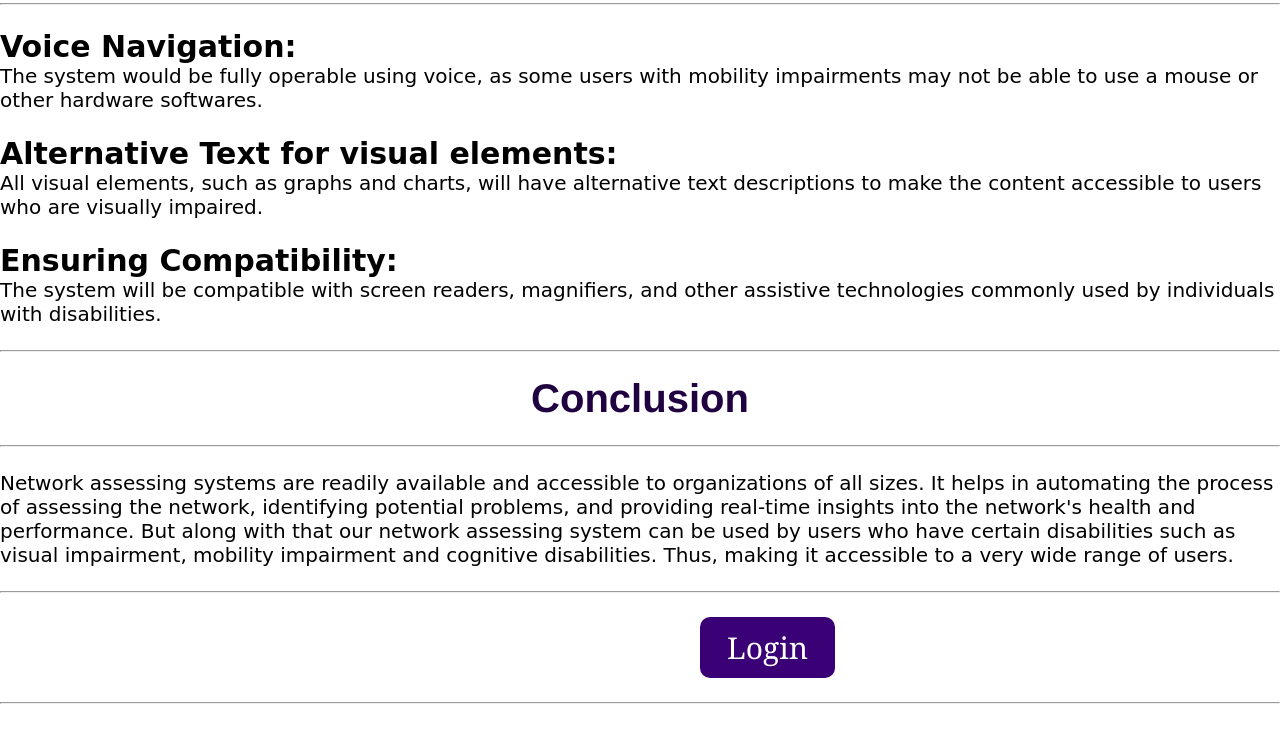
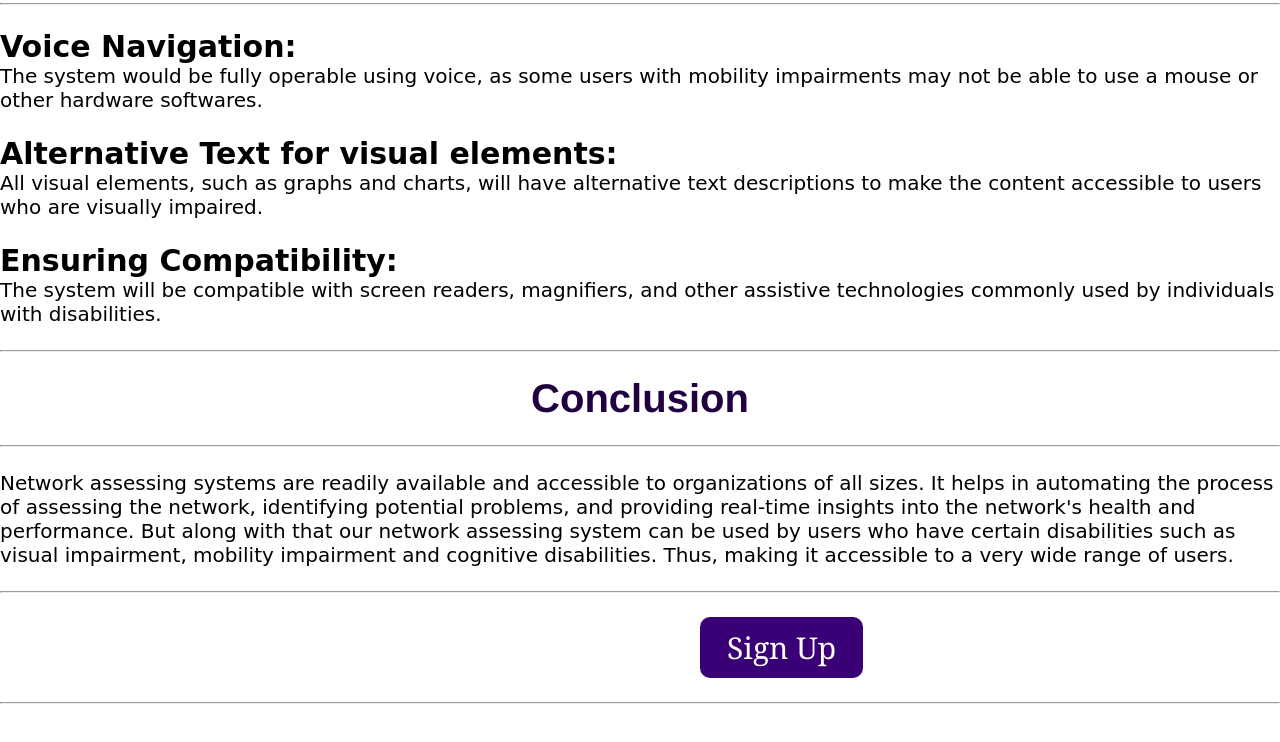
Before and after one commit to Aashi190404/ONS, a plain HTML site: page get_started.html in a window 1280 px wide. Shown: the part 762-1504 px from the top of the page. Drawn offline with Linux system fonts and the light colour scheme.

Commit message:
Update get_started.html

```diff
--- a/get_started.html
+++ b/get_started.html
@@ -65,7 +65,7 @@
             Thus, making it accessible to a very wide range of users.
         </p><br><hr>
         <br>
-        <button type="button" style="align-content: center;" id="but3"><a href="sign_in.html" target="_blank">Login</a></button>
+        <button type="button" style="align-content: center;" id="but3"><a href="sign_in.html" target="_blank">Sign Up</a></button>
         <br><br>
         <hr>
         <br><br>
```
